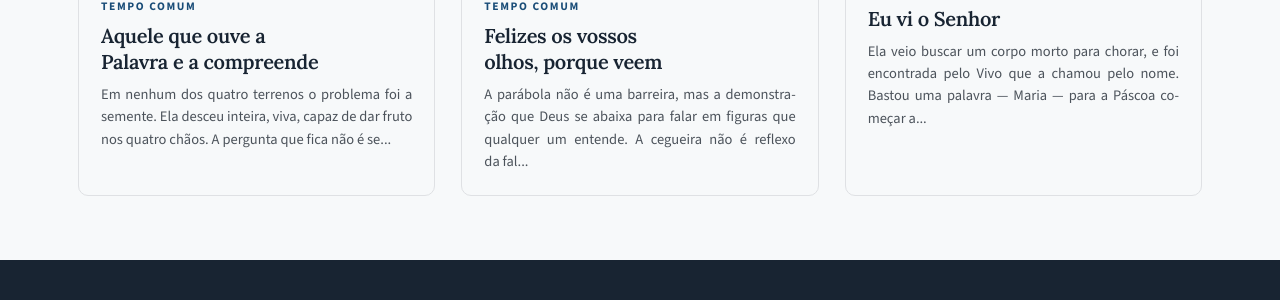
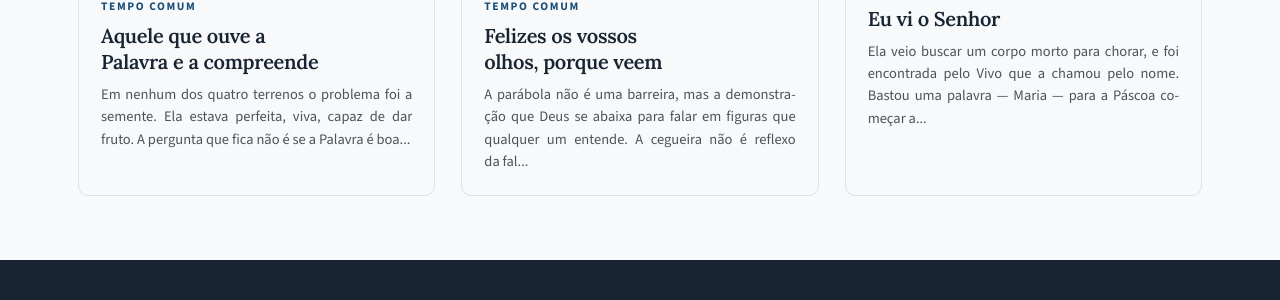
Before and after one commit to admariam/liturgiadiaria, a Jekyll site: the page built from index.html, in a window 1280 px wide and 900 px high, scrolled down 1066 px. Shown: the part 176-476 px from the top of the window. Built offline with Jekyll 4.4.1, drawn with Linux system fonts in a browser that asks for light colours.

Commit message:
Update Reflexão “2026-07-24-aquele-que-ouve-a-palavra-e-a-compreende”

```diff
--- a/_posts/2026-07-24-aquele-que-ouve-a-palavra-e-a-compreende.md
+++ b/_posts/2026-07-24-aquele-que-ouve-a-palavra-e-a-compreende.md
@@ -4,9 +4,9 @@ date: 2026-07-24
 celebracao: Sexta-feira da 16ª Semana do Tempo Comum
 evangelho: Mt 13,18-23
 leituras: Jr 3,14-17 · Cânt. Jr 31 · Mt 13,18-23
+citacao: 'O que recebeu a semente em terra boa é aquele que ouve a palavra e a compreende: este dá fruto.'
 imagem: /assets/img/2026-07-24.jpg
-citacao: "O que recebeu a semente em terra boa é aquele que ouve a palavra e a compreende: este dá fruto."
-resumo: Em nenhum dos quatro terrenos o problema foi a semente. Ela desceu inteira, viva, capaz de dar fruto nos quatro chãos. A pergunta que fica não é se a Palavra é boa — é que terra eu ando sendo.
+resumo: Em nenhum dos quatro terrenos o problema foi a semente. Ela estava perfeita, viva, capaz de dar fruto. A pergunta que fica não é se a Palavra é boa, é qual tipo de terreno meu coração está sendo.
 ---
 
 Jesus explica aos discípulos a parábola que tinha acabado de contar, a do semeador que saiu a semear. E ele vai passando por cada tipo de terra onde a semente caiu, sem pressa, um chão de cada vez. A semente é sempre a mesma, sempre boa: é a palavra do Reino. O que muda de um caso para o outro nunca é a semente. É o chão.
```
